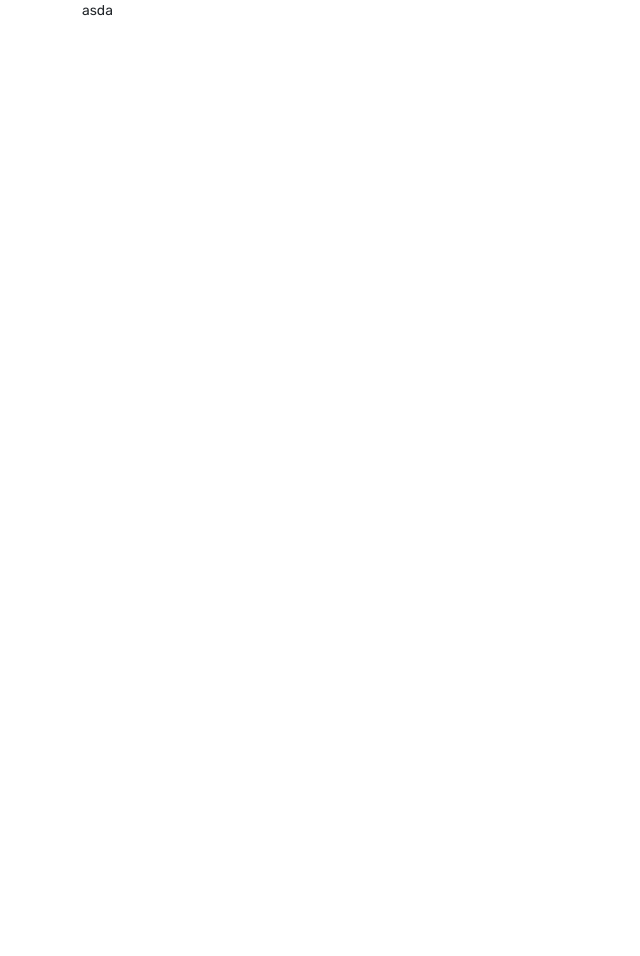
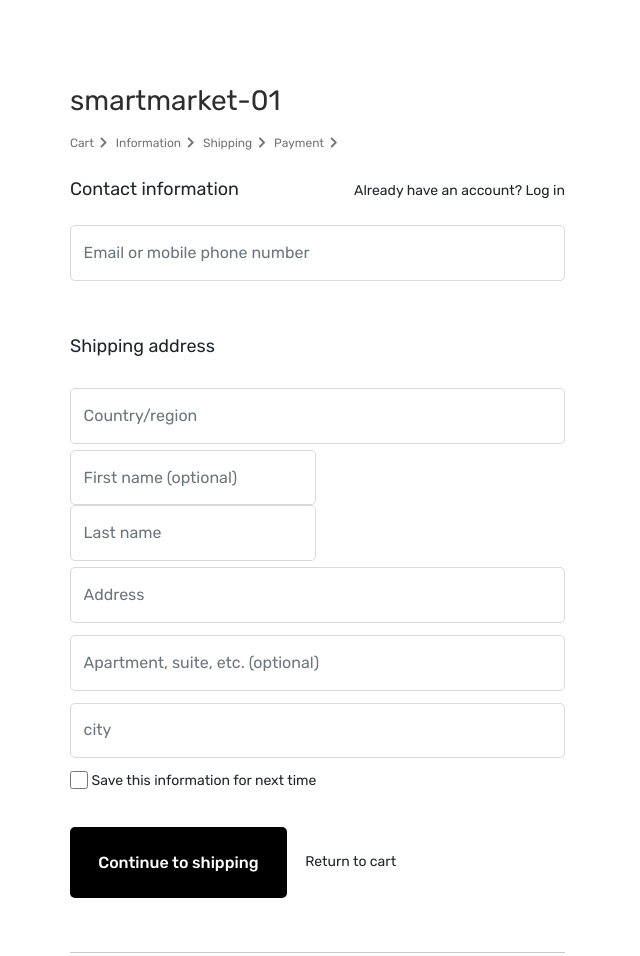
Before and after one commit to umairahmedbajwa/SmartMarket, a website: page checkout2.html in a window 1280 px wide. Shown: the whole page, without its empty margins (0-640 px from the left). Before the commit the page ends 800 px from the top, so only its background shows below. Drawn offline with nearby package versions, Linux system fonts and the light colour scheme.

Commit message:
checkout2 updated

```diff
--- a/checkout2.html
+++ b/checkout2.html
@@ -21,14 +21,67 @@
 		<link rel="stylesheet" href="dist/css/style.css" />
 		<link rel="shortcut icon" href="src/images/logo1.png" />
 
-		<title>Home</title>
+		<title>Info</title>
 	</head>
 
 	<body>
 		<div class="container">
 			<div class="row">
-				<div class="col-lg-6">asda</div>
-				<div class="col-lg-6"></div>
+				<div class="wrap">
+					<div class="col-lg-6 cart-left pr-4">
+						<div class="header-main">
+							<a href="index.html">
+								<span class="heading-1">smartmarket-01</span>
+							</a>
+							<ul class="cart-nav">
+								<li><a href="checkout.html"> Cart </a>&nbsp;<i class="fas fa-chevron-right"></i></li>
+								<li>Information &nbsp;<i class="fas fa-chevron-right"></i></li>
+								<li><a href="#"> Shipping</a> &nbsp;<i class="fas fa-chevron-right"></i></li>
+								<li><a href="#"> Payment</a> &nbsp;<i class="fas fa-chevron-right"></i></li>
+							</ul>
+						</div>
+						<div class="shipping-form">
+							<div class="contact-information">
+								<div class="wrap">
+									<div class="section-title">Contact information</div>
+									<div class="lh-26">Already have an account? <a href="#">Log in</a></div>
+								</div>
+								<div class="field">
+									<input class="form-control field-input" type="text" placeholder="Email or mobile phone number" aria-label="default input example" />
+								</div>
+							</div>
+							<div class="section-title mt-5 mb-4">Shipping address</div>
+							<div class="field">
+								<input class="form-control field-input" type="text" placeholder="Country/region" aria-label="default input example" />
+							</div>
+							<div class="field d-inline field-half">
+								<input class="form-control field-input field-half d-inline" type="text" placeholder="First name (optional)" />
+							</div>
+							<div class="field d-inline field-half">
+								<input class="form-control field-input field-half d-inline" type="text" placeholder="Last name" />
+							</div>
+							<div class="field">
+								<input class="form-control field-input" type="text" placeholder="Address" />
+							</div>
+							<div class="field">
+								<input class="form-control field-input" type="text" placeholder="Apartment, suite, etc. (optional)" />
+							</div>
+							<div class="field">
+								<input class="form-control field-input" type="text" placeholder="city" />
+							</div>
+							<div class="field">
+								<input class="input-checkbox" data-backup="remember_me" type="checkbox" value="1" name="checkout[remember_me]" id="checkout_remember_me" />
+								Save this information for next time
+							</div>
+							<div class="field mt-4 mb-5">
+								<button class="btn btn-black">Continue to shipping</button>
+								<span class="rtn-cart"><a href="checkout.html"> Return to cart</a></span>
+							</div>
+							<hr />
+						</div>
+					</div>
+					<div class="col-lg-6"></div>
+				</div>
 			</div>
 		</div>
 
```
Also changed, not shown: checkout.html (+5 -3 lines), index.html (+5 -3 lines), dist/css/style.css.
